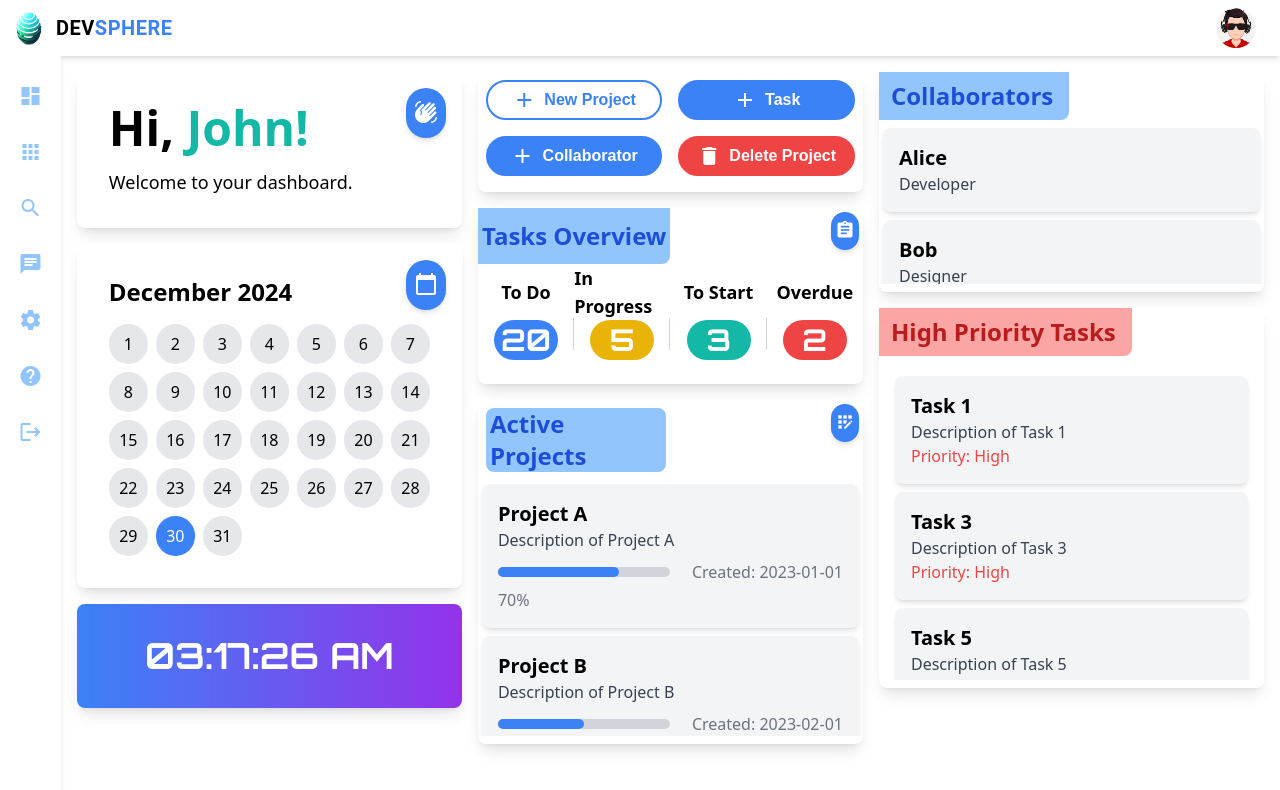
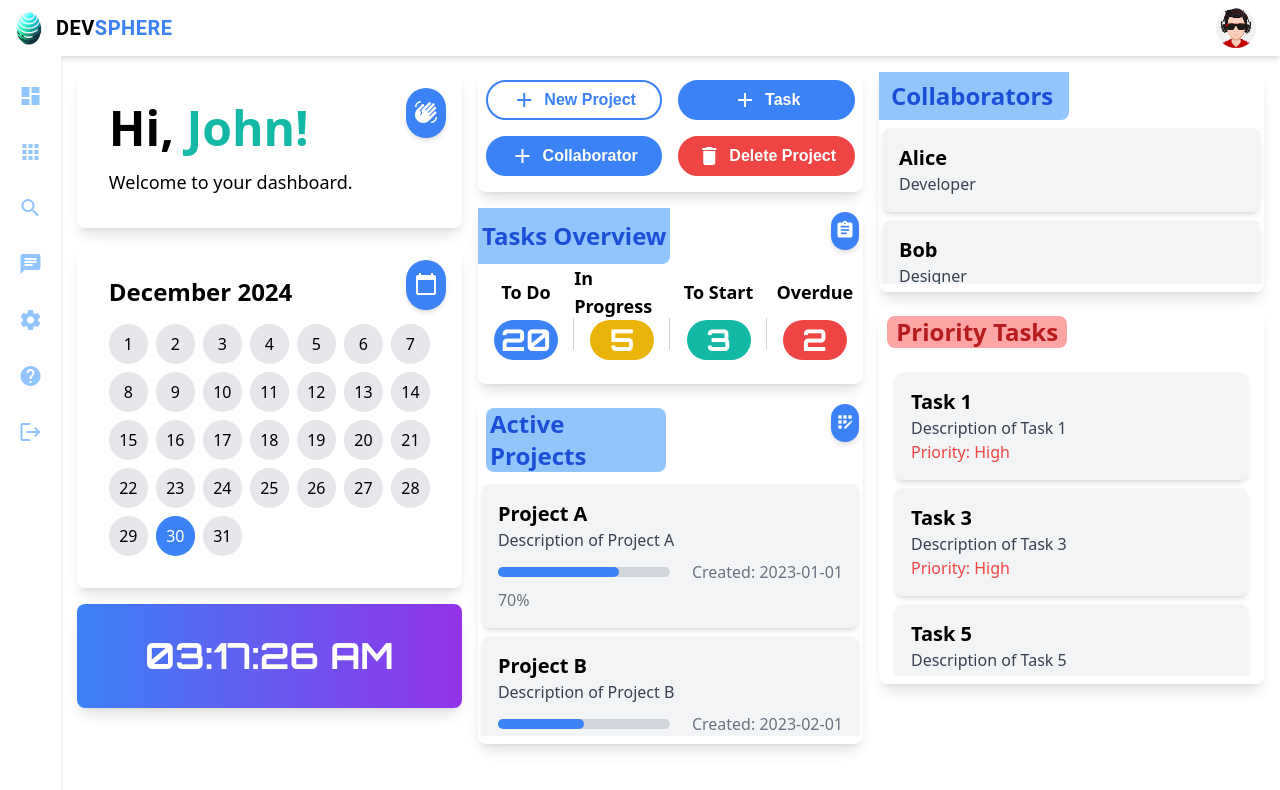
Before and after one commit to SenalAriyaratne/devsphere, a React (Create React App) app in the folder Endeavor.ReactUi/react-ui/: page /dashboard in a window 1280 px wide. Both pictures are taken after a click on the button "Sign in". Shown: the top 790 px of the page. Built offline with nearby package versions, Linux system fonts and the light colour scheme.

Commit message:
add new card to show priority tasks in dasjboard

```diff
--- a/Endeavor.ReactUi/react-ui/src/components/HighPriorityTasksCard.js
+++ b/Endeavor.ReactUi/react-ui/src/components/HighPriorityTasksCard.js
@@ -13,9 +13,9 @@ const HighPriorityTaskCard = ({ task }) => {
 const HighPriorityTasksCard = ({ tasks }) => {
   return (
     <div className="bg-white pb-2 rounded-lg shadow-lg w-full relative h-0.5-screen">
-      <div className="grid grid-cols-3 grid-rows-1 gap-1">
-        <div className="col-span-2 row-span-1 flex items-center justify-start bg-red-300 rounded-br-lg p-2">
-          <h2 className="text-2xl font-bold ml-1 text-red-700">High Priority Tasks</h2>
+      <div className="grid grid-cols-4 grid-rows-4 gap-2">
+        <div className="col-span-2 row-span-4 flex items-center justify-center bg-red-300 rounded-lg ml-2 mt-2">
+          <h2 className="md:text-2xl sm:text-xl font-bold  text-red-700">Priority Tasks</h2>
         </div>
         <div className="col-span-4 row-span-4 p-4 h-80 overflow-y-scroll">
           {tasks.map((task, index) => (
```
